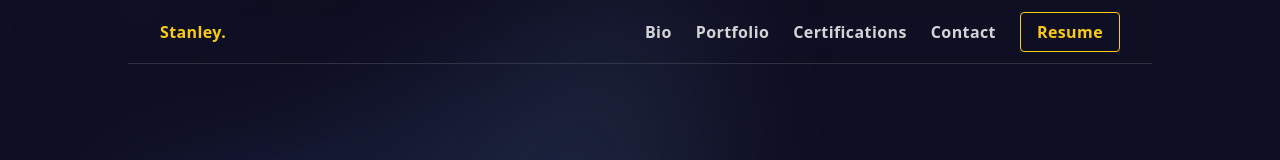
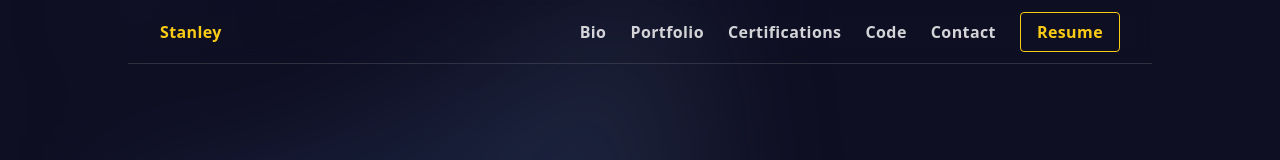
Before and after one commit to pierrelstan/my-portfolio, a Next.js app: page / in a window 1280 px wide. Shown: the top 160 px of the page. Built offline with nearby package versions, Linux system fonts and the light colour scheme.

Commit message:
Update links nav

```diff
--- a/components/Navbar/Navbar.tsx
+++ b/components/Navbar/Navbar.tsx
@@ -5,12 +5,13 @@ import Link from "next/link";
 import { usePathname } from "next/navigation";
 
 import { cn } from "@/utils";
-import { Menu, X } from "lucide-react";
+import { Home, Menu, X } from "lucide-react";
 
 const LINKS = [
   { title: "Bio", url: "#bio" },
   { title: "Portfolio", url: "#portfolio" },
   { title: "Certifications", url: "#certifications" },
+  { title: "Code", url: "/code" },
   { title: "Contact", url: "#contact" },
   {
     title: "Resume",
@@ -18,12 +19,24 @@ const LINKS = [
   },
 ];
 
-const Navbar = () => {
+const codeList = [
+  {
+    title: "Resume",
+    url: "https://docs.google.com/document/d/1hQyMnNEHIoqCaDxGjJtlK8IiBbIQv69hBiCO8nh9oSE/edit?usp=sharing",
+  },
+];
+
+interface NavbarProps {
+  variant: "code" | "default";
+}
+const Navbar = ({ variant }: NavbarProps) => {
   const pathname = usePathname();
   const [isMenuOpen, setIsMenuOpen] = useState(false);
 
   const toggleMenu = () => setIsMenuOpen(!isMenuOpen);
   const closeMenu = () => setIsMenuOpen(false);
+
+  const links = variant === "code" ? codeList : LINKS;
 
   return (
     <nav
@@ -35,11 +48,11 @@ const Navbar = () => {
           href="/"
           className="font-regular tracking-wide text-balance font-bold text-[var(--color-primary)]"
         >
-          Stanley.
+          {variant === "code" ? <Home /> : "Stanley"}
         </Link>
 
         <ul className="hidden md:flex gap-[var(--space-6)]">
-          {LINKS.map(({ title, url }) => (
+          {links.map(({ title, url }) => (
             <li key={url}>
               <Link
                 href={url}
@@ -52,7 +65,7 @@ const Navbar = () => {
                     ? "text-[var(--color-text-primary)]"
                     : "text-[var(--color-text-secondary)] hover:text-[var(--color-primary)]",
                   url.startsWith("https")
-                    ? "border-1 var(--color-primary) px-[var(--space-4)] py-[var(--space-2)] rounded text-[var(--color-primary)] hover:bg-[var(--color-primary)] hover:text-[var(--color-background)]"
+                    ? "border-1 border-[var(--color-primary)] px-[var(--space-4)] py-[var(--space-2)] rounded text-[var(--color-primary)] hover:bg-[var(--color-primary)] hover:text-[var(--color-background)]"
                     : ""
                 )}
               >
@@ -96,7 +109,7 @@ const Navbar = () => {
           }}
         >
           <ul className="flex flex-col py-[var(--space-4)] px-[var(--space-8)] space-y-[var(--space-4)]">
-            {LINKS.map(({ title, url }) => (
+            {links.map(({ title, url }) => (
               <li key={url}>
                 <Link
                   href={url}
```
